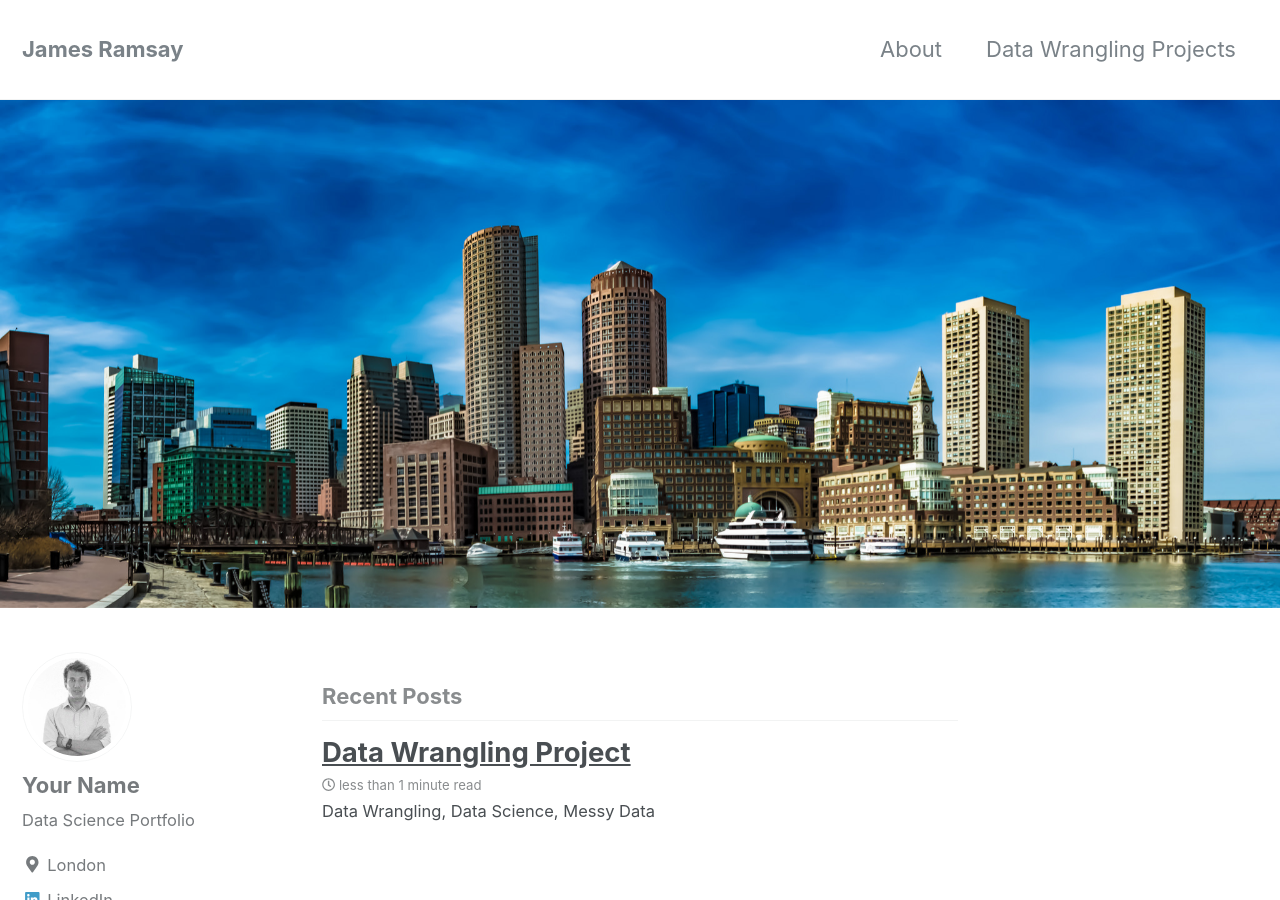
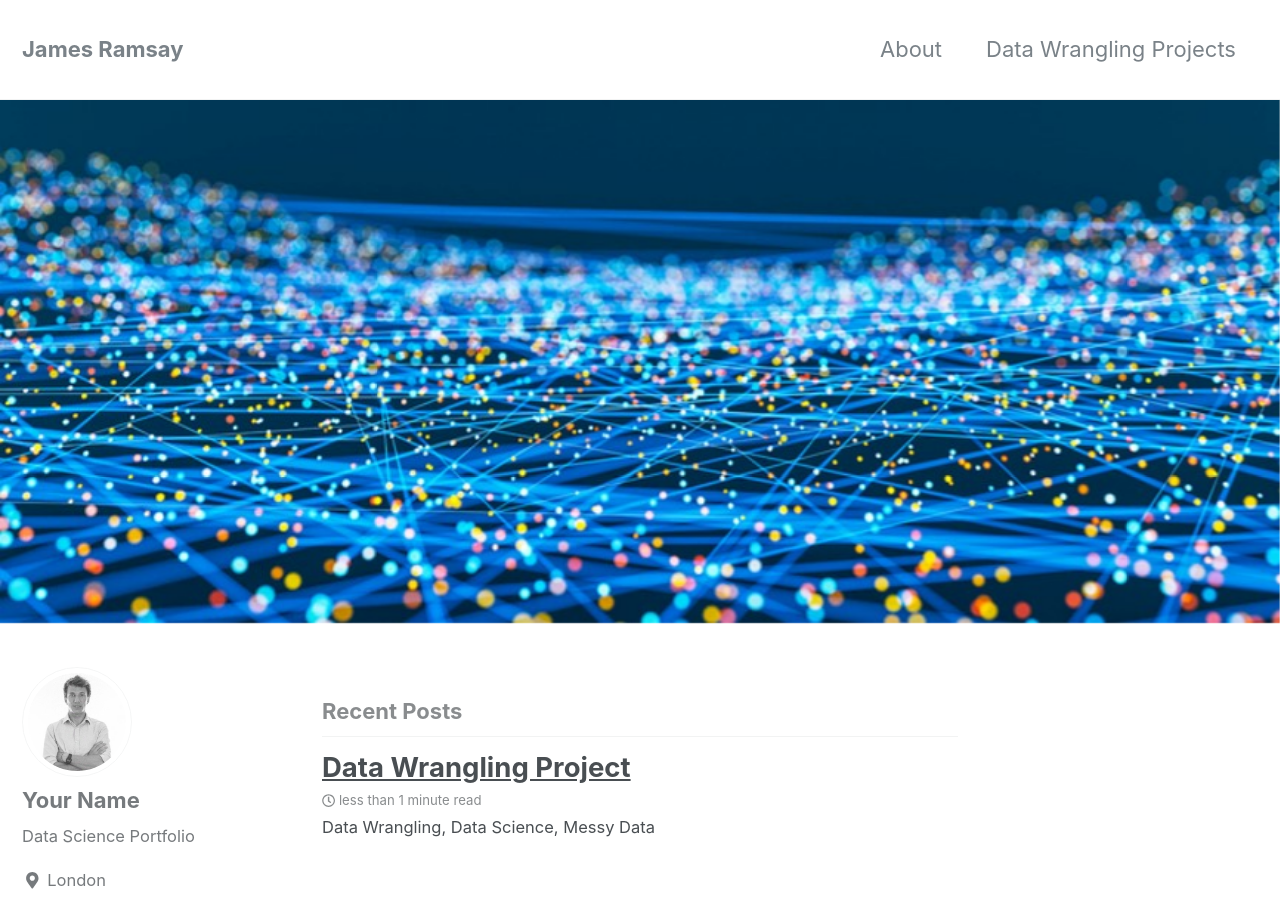
Before and after one commit to jamesramsay100/jamesramsay100.github.io, a Jekyll site: the page built from index.html, in a window 1280 px wide and 900 px high. Built offline with Jekyll 4.4.1, drawn with Linux system fonts in a browser that asks for light colours; nearby versions of some CDN libraries; the list of posts is cut into pages by our own code.

Commit message:
change main header picture

```diff
--- a/index.html
+++ b/index.html
@@ -2,5 +2,5 @@
 layout: home
 author_profile: true
 header:
-  image: "/images/waterfront.jpg"
+  image: "/images/data-and-connections_crop.jpg"
 ---
```
